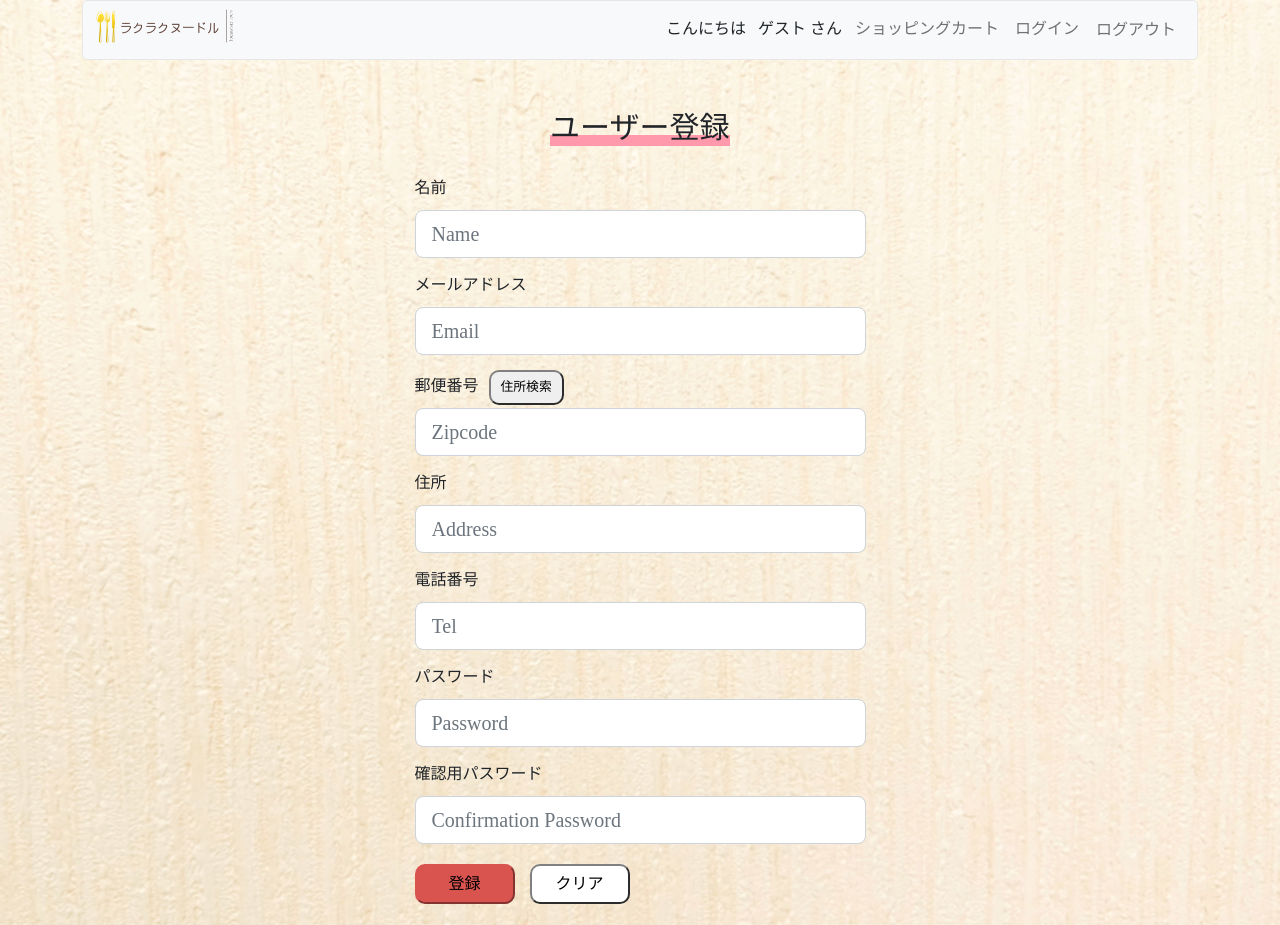
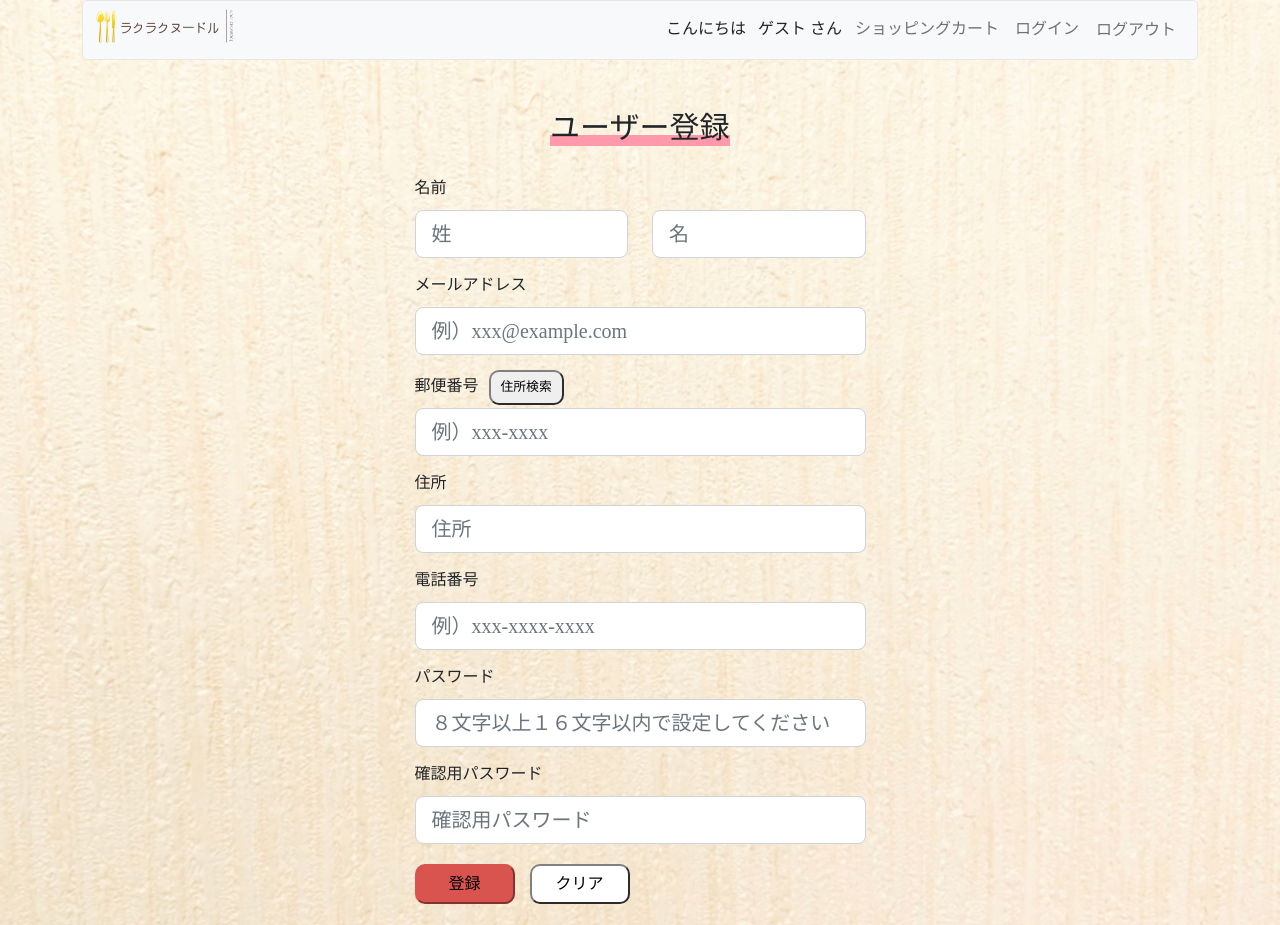
Before and after one commit to watanabekanako/ec-202207d, a Next.js app: page /items/register_user in a window 1280 px wide. Built offline with nearby package versions, Linux system fonts and the light colour scheme; data requests are answered from the project's data file.

Commit message:
姓名分けました。新規登録可

```diff
--- a/src/compornents/register_user_form.tsx
+++ b/src/compornents/register_user_form.tsx
@@ -2,15 +2,50 @@ import { Btn } from "./register_user"
 import 'bootstrap/dist/css/bootstrap.min.css';
 import styles from '../styles/register_user.module.css'
 
-export const Form = (props:any) => {
+export const Form = (props: any) => {
   return (
     <>
       {
-        props.list.map((list: any, index:number) => {
+        props.list.map((list: any, index: number) => {
           let formType = "text";
-          if(list.item === "パスワード" || list.item === "確認用パスワード" ){
+          if (list.item === "パスワード" || list.item === "確認用パスワード") {
             formType = "password"
           }
+
+          if (list.item === "名前") {
+            return (
+              <div className={`form-group ${styles.formGroup}`} key={index} >
+                <label htmlFor={list.id} className={styles.title}>{list.item}</label>
+                <label
+                  id={list.place}
+                  className="control-label"
+                  style={{
+                    color: "red",
+                    display: "none"
+                  }}
+                  htmlFor="inputError"
+                >{list.item}を入力してください</label>
+                <div className="row">
+                  <div className="col-sm-6">
+                    <input
+                      type={formType}
+                      id={list.id}
+                      className="form-control form-control-lg "
+                      placeholder="姓"
+                    />
+                  </div>
+                  <div className="col-sm-6">
+                    <input
+                      type={formType}
+                      id="inputFirstName"
+                      className="form-control form-control-lg "
+                      placeholder="名"
+                    />
+                  </div>
+                </div>
+              </ div>
+            );
+          } else {
             return (
               <div className={`form-group ${styles.formGroup}`} key={index} >
                 <label htmlFor={list.id} className={styles.title}>{list.item}</label>
@@ -32,6 +67,7 @@ export const Form = (props:any) => {
                 />
               </div>
             );
+          }
         })
       }
     </>
--- a/src/pages/items/register_user.tsx
+++ b/src/pages/items/register_user.tsx
@@ -1,4 +1,4 @@
-import React, { useState } from 'react';
+import React, { useEffect, useState } from 'react';
 import { Title } from "../../compornents/register_user"
 import { clear } from "../../utils/register_user_clear"
 import { Form } from "../../compornents/register_user_form";
@@ -18,44 +18,44 @@ const list = [
   {
     num: 0,
     item: "名前",
-    id: "inputName",
+    id: "inputLastName",
     place: "Name"
   },
   {
     num: 1,
     item: "メールアドレス",
     id: "inputEmail",
-    place: "Email"
+    place: "例）xxx@example.com"
   },
   {
     num: 2,
     item: "郵便番号",
     id: "inputZipcode",
-    place: "Zipcode"
+    place: "例）xxx-xxxx"
   },
   {
     num: 3,
     item: "住所",
     id: "inputAddress",
-    place: "Address"
+    place: "住所"
   },
   {
     num: 4,
     item: "電話番号",
     id: "inputTel",
-    place: "Tel"
+    place: "例）xxx-xxxx-xxxx"
   },
   {
     num: 5,
     item: "パスワード",
     id: "inputPassword",
-    place: "Password"
+    place: "８文字以上１６文字以内で設定してください"
   },
   {
     num: 6,
     item: "確認用パスワード",
     id: "inputConfirmationPassword",
-    place: "Confirmation Password"
+    place: "確認用パスワード"
   },
 ]
 
@@ -68,12 +68,6 @@ const Show = () => {
   // const [flagTel, SetFlagTel] = useState("true");
   // const [flagPassLength, SetFlagPassLength] = useState("true");
   // const [flagPassConf, SetFlagPassConf] = useState("true");
-  let flagMailFormat = "true";
-  let flagMailDup = "true";
-  let flagZip = "true";
-  let flagTel = "true";
-  let flagPassLength = "true";
-  let flagPassConf = "true";
 
 
   return (
@@ -85,7 +79,7 @@ const Show = () => {
           <link rel="icon" href="/3506.png" />
         </Head>
 
-        <Nav  name="新規登録画面"/>
+        <Nav name="新規登録画面" />
 
         {/* <!-- login form --> */}
         <div className={`row ${styles.row}`}>
@@ -101,13 +95,21 @@ const Show = () => {
                     <button type="button" className={` ${styles.btn}`} onClick={() => {
 
                       // 要素取得
-                      let getNameId = document.getElementById('inputName') as HTMLInputElement;
+                      let getNameId = document.getElementById('inputLastName') as HTMLInputElement;
+                      let getFirstNameId = document.getElementById('inputFirstName') as HTMLInputElement;
                       let getZipId = document.getElementById('inputZipcode') as HTMLInputElement;
                       let getMailId = document.getElementById('inputEmail') as HTMLInputElement;
                       let getAddrId = document.getElementById('inputAddress') as HTMLInputElement;
                       let getTelId = document.getElementById('inputTel') as HTMLInputElement;
                       let getPassId = document.getElementById('inputPassword') as HTMLInputElement;
                       let getPassConfId = document.getElementById('inputConfirmationPassword') as HTMLInputElement;
+
+                      let flagMailFormat = "true";
+                      let flagMailDup = "true";
+                      let flagZip = "true";
+                      let flagTel = "true";
+                      let flagPassLength = "true";
+                      let flagPassConf = "true";
 
                       // エラー非表示
                       list.map((list) => {
@@ -117,6 +119,7 @@ const Show = () => {
 
                       if (
                         getNameId.value &&
+                        getFirstNameId.value &&
                         getMailId.value &&
                         getZipId.value &&
                         getAddrId.value &&
@@ -130,7 +133,9 @@ const Show = () => {
                           tag.style.display = "inline-block"
                           tag.innerHTML = "メールアドレスは@を含む形式で入力してください"
 
-                          // SetFlagMailFormat("")
+                          // useEffect(() =>{
+                          //   SetFlagMailFormat("");
+                          // }, [])
                           flagMailFormat = "";
                         }
 
@@ -141,7 +146,7 @@ const Show = () => {
 
                           // SetFlagZip("")
                           flagZip = "";
-                        }else{
+                        } else {
                           fetch(`https://zipcloud.ibsnet.co.jp/api/search?zipcode=${getZipId?.value}`)
                             .then(response => response.json())
                             .then(json => console.log(json.results[0].address1))
@@ -179,6 +184,7 @@ const Show = () => {
                           // SetFlagPassConf("")
                           flagPassConf = "";
                         }
+                        console.log(`mail:${flagMailFormat} zip:${flagZip} tel:${flagTel} passle:${flagPassLength} passco:${flagPassConf}`);
 
                         // 全てのフラグに値が入っている場合
                         if (
@@ -204,6 +210,24 @@ const Show = () => {
                                 console.log('error');
                               });
 
+                            if (!(getZipId.value.match(/^\d{3}-\d{4}$/))) {
+                              let tag = document.getElementsByClassName("control-label")[2] as HTMLElement;
+                              tag.style.display = "inline-block"
+                              tag.innerHTML = "郵便番号はXXX-XXXXの形式で入力してください"
+
+                              flagZip = "";
+                            } else {
+                              await fetch(`https://zipcloud.ibsnet.co.jp/api/search?zipcode=${getZipId?.value}`)
+                                .then(response => response.json())
+                                .then(json => console.log(json.results[0].address1))
+                                .catch((error) => {
+                                  let tag = document.getElementsByClassName("control-label")[2] as HTMLElement;;
+                                  tag.style.display = "inline-block"
+                                  tag.innerHTML = "この郵便番号は存在しません"
+                                  flagZip = "";
+                                });
+                            }
+
                             const data = {
                               name: getNameId.value,
                               mail: getMailId.value,
@@ -213,7 +237,7 @@ const Show = () => {
                               pass: getPassId.value,
                             };
 
-                            if (flagMailDup) {
+                            if (flagMailDup && flagZip) {
                               await fetch(`http://localhost:8000/users`, {
                                 method: "POST",
                                 headers: {
@@ -223,6 +247,8 @@ const Show = () => {
                               }).then((response) => {
                                 return response.json();
                               }).then((data) => {
+                                alert("登録が完了いたしました。");
+                              }).then((test) => {
                                 router.push("/items/loginpage");
                               })
 
@@ -237,7 +263,7 @@ const Show = () => {
 
                         // その他
                       } else {
-                        if (!getNameId.value) {
+                        if (!getNameId.value || !getFirstNameId.value) {
                           let tag = document.getElementsByClassName("control-label")[0] as HTMLElement;
                           tag.style.display = "inline-block"
                           tag.innerHTML = "名前を入力してください"
@@ -280,7 +306,7 @@ const Show = () => {
                             let tag = document.getElementsByClassName("control-label")[2] as HTMLElement;
                             tag.style.display = "inline-block"
                             tag.innerHTML = "郵便番号はXXX-XXXXの形式で入力してください"
-                          }else{
+                          } else {
                             fetch(`https://zipcloud.ibsnet.co.jp/api/search?zipcode=${getZipId?.value}`)
                               .then(response => response.json())
                               .then(json => console.log(json.results[0].address1))
--- a/src/utils/register_user_clear.ts
+++ b/src/utils/register_user_clear.ts
@@ -1,6 +1,7 @@
 
 export const clear = () => {
-  let getNameId = document.getElementById('inputName') as HTMLInputElement;
+  let getNameId = document.getElementById('inputLastName') as HTMLInputElement;
+  let getFirstNameId = document.getElementById('inputFirstName') as HTMLInputElement;
   let getZipId = document.getElementById('inputZipcode') as HTMLInputElement;
   let getMailId = document.getElementById('inputEmail') as HTMLInputElement;
   let getAddrId = document.getElementById('inputAddress') as HTMLInputElement;
```
Also changed, not shown: data/db.json (line endings or trailing spaces). Lines whose indentation alone changed are shown as unchanged.
